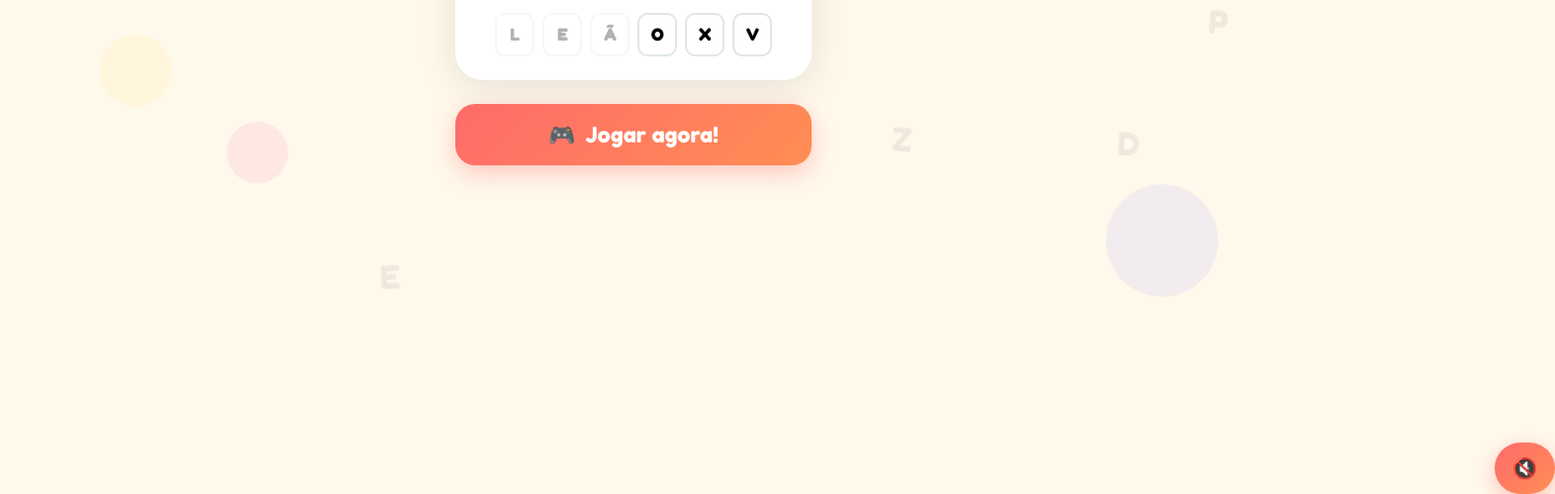
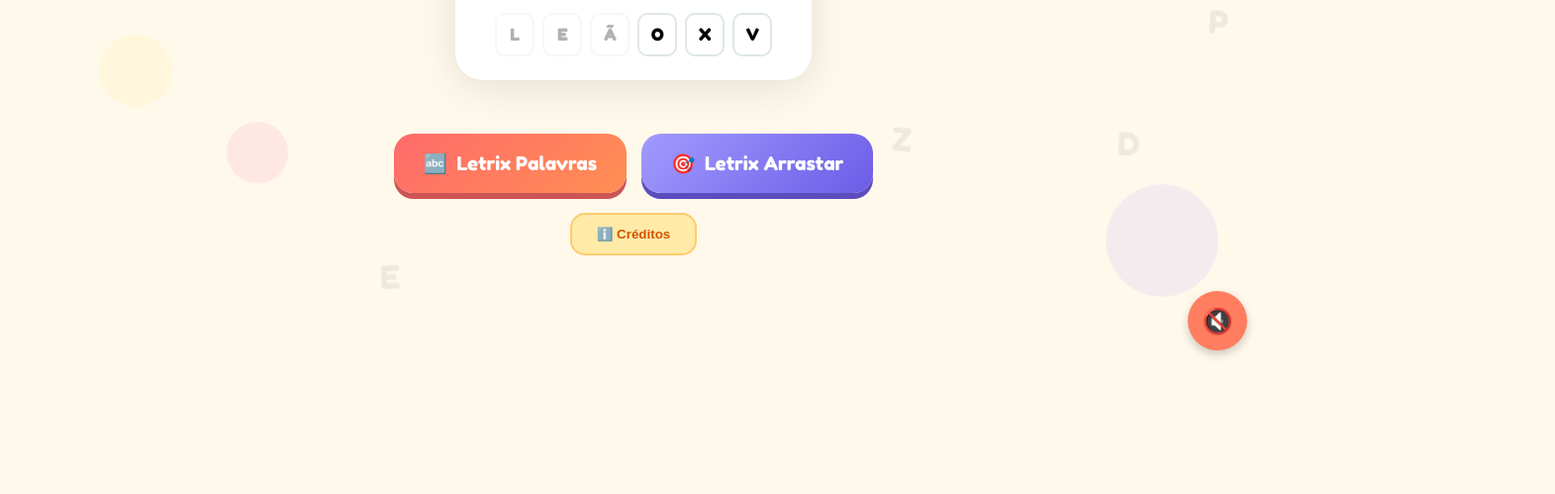
Before and after one commit to gabriel3112/projeto-integrador-1, a plain HTML site: page LetrixV2/index.html in a window 1280 px wide. Shown: the part 426-925 px from the top of the page at 99% size, 1571 px wide, since content can reach past the window. After the commit the page ends 800 px from the top, so only its background shows below. Drawn offline with nearby package versions, Linux system fonts and the light colour scheme.

Commit message:
audio add

```diff
--- a/LetrixV2/index.html
+++ b/LetrixV2/index.html
@@ -12,7 +12,7 @@
 
   <!-- Música de fundo -->
   <audio id="musica-fundo" loop>
-    <source src="sons/musica-fundo.mp3" type="audio/mpeg">
+    <source src="The_Toybox_Sprint.mp3" type="audio/mp3">
   </audio>
   <!-- Música de fundo -->
 
@@ -55,37 +55,45 @@
     </div>
 
 <div class="cta-area">
+  <div class="game-modes">
     <button class="btn-play" onclick="window.location.href='jogar.html'">
-    <span class="btn-icon">🎮</span> Jogar agora!
+      <span class="btn-icon">🔤</span> Letrix Palavras
     </button>
 
+    <button class="btn-play mode-drag" onclick="window.location.href='drag.html'">
+      <span class="btn-icon">🎯</span> Letrix Arrastar
+    </button>
+  </div>
+
+  <div class="secondary-btns">
     <button class="btn-creditos" onclick="window.location.href='creditos.html'">
       ℹ️ Créditos
     </button>
 
-  <!-- Música de fundo -->
-  <button class="btn-som" onclick="toggleMusica()">
+    <button class="btn-som" id="btn-som" onclick="toggleMusica()">
       🔇
     </button>
   </div>
 </div>
+
 <script>
   const musica = document.getElementById("musica-fundo");
+  const btnSom = document.getElementById("btn-som");
   let tocando = false;
 
   function toggleMusica() {
     if (!tocando) {
-          musica.volume = 0.3;
-          musica.play();
+      musica.play().catch(e => console.log("O navegador bloqueou o som inicial. Clique novamente."));
       tocando = true;
-          document.querySelector(".btn-som").innerText = "🔊";
+      btnSom.textContent = "🔊";
+      btnSom.style.background = "#55EFC4"; // Muda cor quando ativo
     } else {
       musica.pause();
       tocando = false;
-          document.querySelector(".btn-som").innerText = "🔇";
+      btnSom.textContent = "🔇";
+      btnSom.style.background = "#ff7e5f";
     }
   }
 </script>
-  <!-- Música de fundo -->
   </body>
 </html>
--- a/LetrixV2/palavras.js
+++ b/LetrixV2/palavras.js
@@ -105,5 +105,4 @@ ESCOVA|🪥|Objeto
 SOL|☀️|Estrelas
 LUA|🌑|Estrelas
 ESTRELA|⭐|Estrelas
-FOGO|🔥|Estrelas
-`;
+FOGO|🔥|Estrelas`;
--- a/LetrixV2/style.css
+++ b/LetrixV2/style.css
@@ -42,8 +42,83 @@ body { font-family: 'Nunito', sans-serif; background: #FFF9EC; min-height: 100vh
 .lc { width: 40px; height: 44px; border-radius: 10px; border: 2px solid #dfe6e9; display: flex; align-items: center; justify-content: center; font-family: 'Fredoka One', cursive; font-weight: bold; background: white; }
 .lc.lc-used { opacity: 0.3; }
 
-.cta-area { animation: fade-up 0.8s 0.8s ease both; width: 100%; max-width: 360px; }
-.btn-play { width: 100%; padding: 18px; border-radius: 20px; border: none; background: linear-gradient(135deg, #FF6B6B, #FF8E53); color: white; font-family: 'Fredoka One', cursive; font-size: 22px; cursor: pointer; display: flex; align-items: center; justify-content: center; gap: 10px; box-shadow: 0 8px 25px rgba(255,107,107,0.35); transition: transform 0.2s; }
+/* Container dos botões principal */
+.cta-area {
+    display: flex;
+    flex-direction: column;
+    align-items: center;
+    gap: 20px;
+    margin-top: 30px;
+    z-index: 10;
+}
+
+/* Grupo de botões de jogo */
+.game-modes {
+    display: flex;
+    gap: 15px;
+    flex-wrap: wrap;
+    justify-content: center;
+}
+
+.btn-play {
+    font-family: 'Fredoka One', cursive;
+    padding: 18px 30px;
+    font-size: 1.2rem;
+    background: linear-gradient(135deg, #FF6B6B, #FF8E53);
+    color: white;
+    border: none;
+    border-radius: 20px;
+    cursor: pointer;
+    box-shadow: 0 6px 0 #cc5555;
+    transition: all 0.2s;
+    display: flex;
+    align-items: center;
+    gap: 10px;
+}
+
+.btn-play.mode-drag {
+    background: linear-gradient(135deg, #A29BFE, #6c5ce7);
+    box-shadow: 0 6px 0 #5b4dbd;
+}
+
+.btn-play:active {
+    transform: translateY(4px);
+    box-shadow: 0 2px 0 #cc5555;
+}
+
+/* Botões secundários (Créditos e Som) */
+.secondary-btns {
+    display: flex;
+    align-items: center;
+    gap: 15px;
+}
+
+.btn-creditos {
+    padding: 12px 25px;
+    background: #FFEAA7;
+    color: #d35400;
+    border: 2px solid #FDCB6E;
+    border-radius: 15px;
+    font-weight: 800;
+    cursor: pointer;
+}
+
+.btn-som {
+    position: fixed;
+    bottom: 20px; /* Corrigido: antes estava -332px */
+    right: 20px;
+    width: 60px;
+    height: 60px;
+    background: #ff7e5f;
+    color: white;
+    border: none;
+    border-radius: 50%;
+    font-size: 25px;
+    cursor: pointer;
+    box-shadow: 0 4px 10px rgba(0,0,0,0.2);
+    z-index: 9999;
+}
+
 .btn-play:hover { transform: scale(1.05); }
 
 /* Fundo geral */
@@ -100,36 +175,7 @@ body { font-family: 'Nunito', sans-serif; background: #FFF9EC; min-height: 100vh
   transform: scale(1.05);
 }
 /* Botão créditos fixo no canto */
-.btn-creditos {
-    position: fixed;
-    bottom: -330px;   /* Distância do chão */
-    left: -750px;     /* Distância da parede esquerda */
-    right: auto;
-    top: auto !important;
 
-
-    /* Tamanho e Preenchimento */
-    padding: 15px 30px;   /* Aumenta a área interna */
-    font-size: 1.1rem;    /* Deixa o texto um pouco maior */
-    min-width: 160px;     /* Garante uma largura mínima para não ficar "esmagado" */
-
-    /* Alinhamento interno */
-    display: flex;
-    align-items: center;
-    justify-content: center;
-    gap: 10px;
-
-    /* Estilo Visual (Baseado no seu projeto) */
-    background: linear-gradient(to right, #ff7e5f, #feb47b);
-    color: white;
-    border: none;
-    border-radius: 50px; /* Deixa ele bem arredondado como o outro */
-    font-weight: 800;
-    cursor: pointer;
-    box-shadow: 0 4px 15px rgba(255, 126, 95, 0.4);
-    transition: transform 0.3s, box-shadow 0.3s;
-    z-index: 9999; /* Garante que fique acima de tudo */
-}
 
 /* Efeito ao passar o mouse */
 .btn-creditos:hover {
@@ -137,37 +183,9 @@ body { font-family: 'Nunito', sans-serif; background: #FFF9EC; min-height: 100vh
     box-shadow: 0 6px 20px rgba(255, 126, 95, 0.6);
 }
 /* Botão de som (canto da tela) */
-.btn-som {
-  position: fixed;
-  bottom: -332px;
-  left: 1050px;
+/* Botão de som (canto da tela) */
 
-  padding: 14px 18px;
-  border-radius: 50px;
-  border: none;
 
-  font-size: 20px;
-  font-weight: bold;
-
-  background: linear-gradient(135deg, #ff6b6b, #ff8e53);
-  color: white;
-
-  cursor: pointer;
-  transition: 0.3s;
-
-  box-shadow: 0 6px 20px rgba(255, 107, 107, 0.4);
-  z-index: 9999;
-
-  animation: float 2s ease-in-out infinite;
-
-@keyframes float {
-  0%, 100% { transform: translateY(0); }
-  50% { transform: translateY(-5px); }
+.btn-som:hover {
+    transform: scale(1.1);
 }
-}
-
-/* Hover */
-.btn-som:hover {
-  transform: scale(1.1);
-  box-shadow: 0 10px 25px rgba(255, 107, 107, 0.6);
-}
```
Also changed, not shown: LetrixV2/creditos.html (+3 -4 lines), 1 other file. Lines whose indentation alone changed are shown as unchanged.
